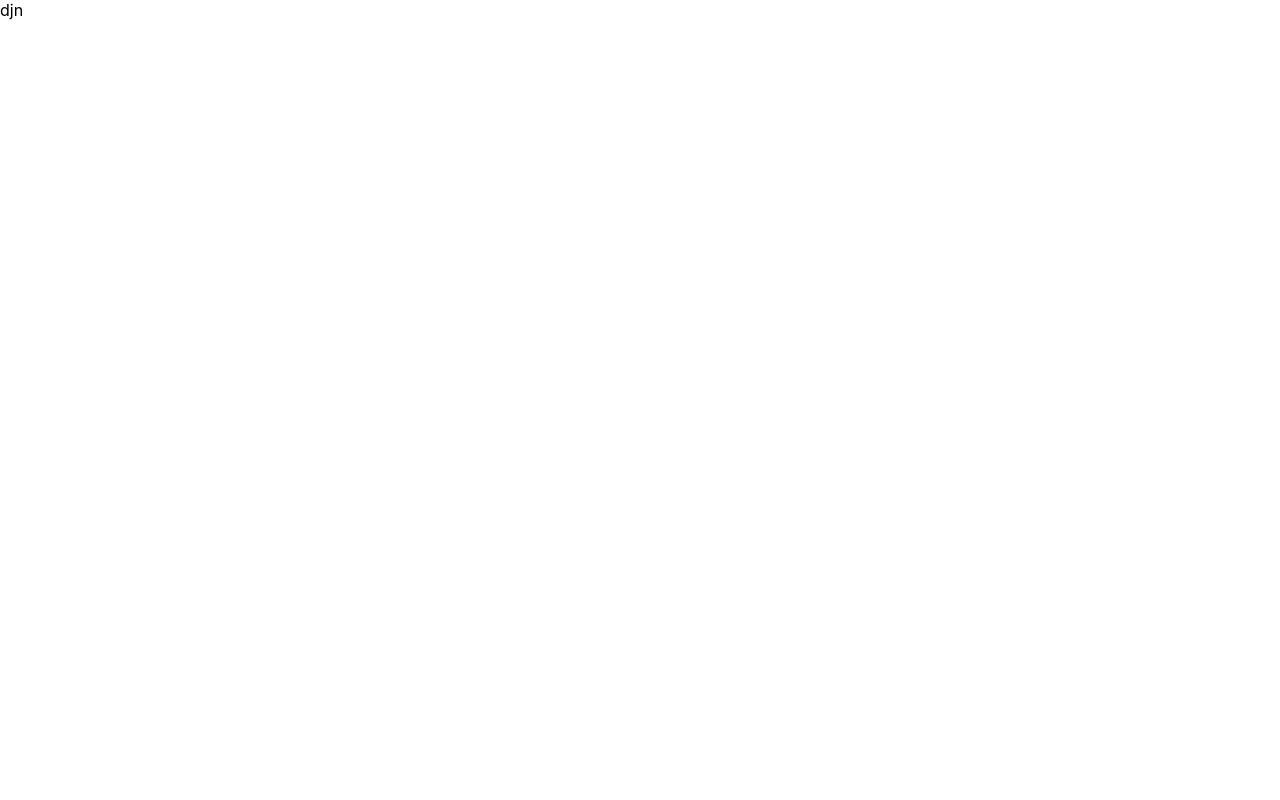
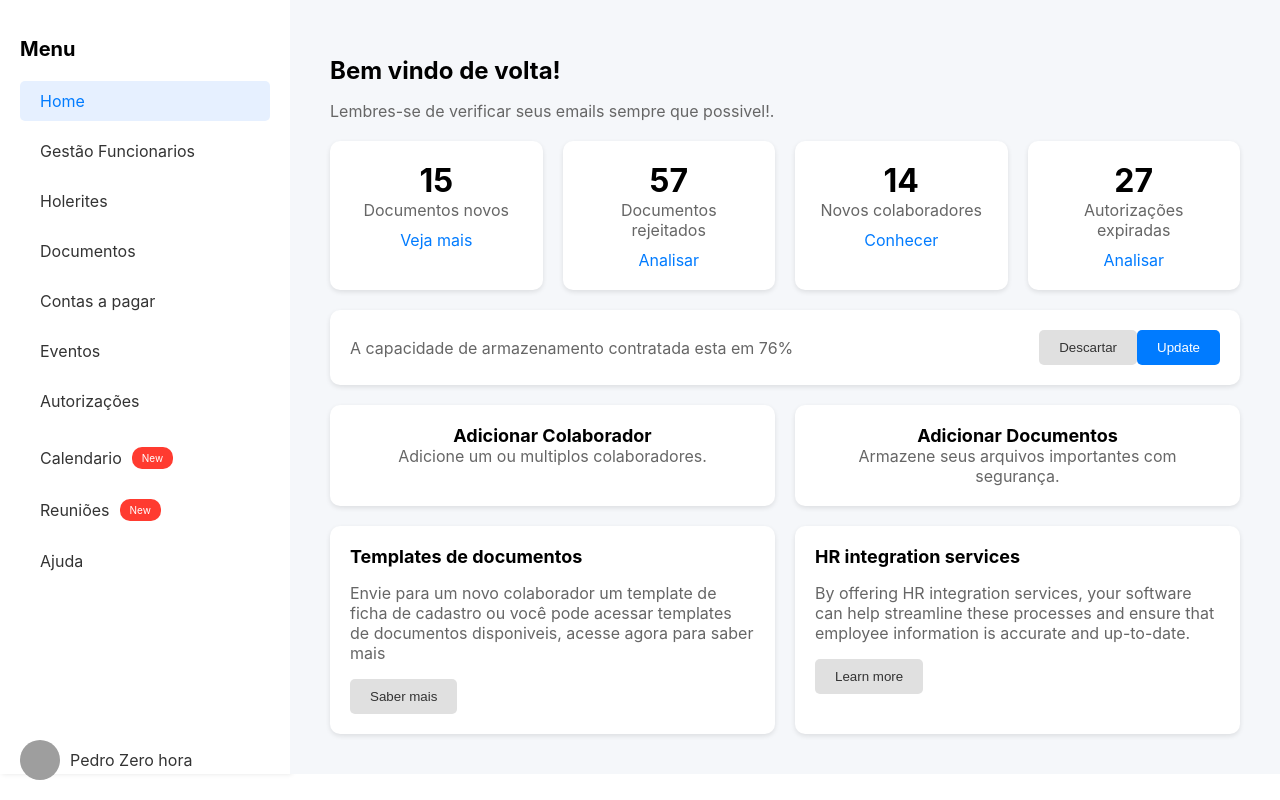
Before and after one commit to KauaFernandes1/RH.Plataform, a React (Create React App) app in the folder plataform/: page /home in a window 1280 px wide. Built offline with nearby package versions, Linux system fonts and the light colour scheme; grey boxes are pictures that could not be loaded.

Commit message:
add new structure for home-section

```diff
--- a/plataform/src/components/pages/home.js
+++ b/plataform/src/components/pages/home.js
@@ -1,11 +1,350 @@
+// App.js
+import React from 'react';
+import styled from 'styled-components';
 
+const Container = styled.div`
+  display: flex;
+  height: auto;
+`;
 
+const Sidebar = styled.div`
+  width: 250px;
+  background-color: #ffffff;
+  padding: 20px;
+  box-shadow: 2px 0 5px rgba(0, 0, 0, 0.1);
+`;
 
-const Home = () => {
-    return (
-        <div>djn</div>
-    )
-}
+const SidebarHeader = styled.h2`
+  font-size: 20px;
+  margin-bottom: 20px;
+`;
 
+const SidebarList = styled.ul`
+  list-style: none;
+  padding: 0;
+`;
 
-export default Home;
+const SidebarItem = styled.li`
+  margin-bottom: 10px;
+`;
+
+const SidebarLink = styled.a`
+  text-decoration: none;
+  color: #333;
+  display: flex;
+  align-items: center;
+  padding: 10px;
+  border-radius: 5px;
+  &:hover,
+  &.active {
+    background-color: #e6f0ff;
+    color: #007bff;
+  }
+`;
+
+const SidebarIcon = styled.i`
+  margin-right: 10px;
+`;
+
+const BottomSection = styled.div`
+  position: absolute;
+  bottom: 20px;
+  width: 210px;
+`;
+
+const BottomLink = styled.a`
+  display: flex;
+  align-items: center;
+  text-decoration: none;
+  color: #333;
+`;
+
+const ProfileImage = styled.img`
+  border-radius: 50%;
+  margin-right: 10px;
+`;
+
+const Notification = styled.i`
+  margin-left: auto;
+  color: #ff3b30;
+`;
+
+const MainContent = styled.div`
+  flex: 1;
+  padding: 40px;
+  background-color: #f5f7fa;
+`;
+
+const MainHeader = styled.h1`
+  font-size: 24px;
+  margin-bottom: 10px;
+`;
+
+const MainText = styled.p`
+  color: #666;
+  margin-bottom: 20px;
+`;
+
+const Stats = styled.div`
+  display: flex;
+  gap: 20px;
+  margin-bottom: 20px;
+`;
+
+const Stat = styled.div`
+  background-color: #ffffff;
+  padding: 20px;
+  border-radius: 10px;
+  flex: 1;
+  text-align: center;
+  box-shadow: 0 2px 5px rgba(0, 0, 0, 0.1);
+`;
+
+const StatHeader = styled.h2`
+  font-size: 32px;
+  margin: 0;
+`;
+
+const StatText = styled.p`
+  margin: 0;
+  color: #666;
+`;
+
+const StatLink = styled.a`
+  display: block;
+  margin-top: 10px;
+  color: #007bff;
+  text-decoration: none;
+`;
+
+const NotificationBox = styled.div`
+  background-color: #ffffff;
+  padding: 20px;
+  border-radius: 10px;
+  margin-bottom: 20px;
+  box-shadow: 0 2px 5px rgba(0, 0, 0, 0.1);
+  display: flex;
+  justify-content: space-between;
+  align-items: center;
+`;
+
+const NotificationText = styled.p`
+  margin: 0;
+  color: #666;
+`;
+
+const NotificationButton = styled.button`
+  background-color: #007bff;
+  color: #ffffff;
+  border: none;
+  padding: 10px 20px;
+  border-radius: 5px;
+  cursor: pointer;
+  &.dismiss {
+    background-color: #e0e0e0;
+    color: #333;
+  }
+`;
+
+const QuickActions = styled.div`
+  display: flex;
+  gap: 20px;
+  margin-bottom: 20px;
+`;
+
+const Action = styled.div`
+  background-color: #ffffff;
+  padding: 20px;
+  border-radius: 10px;
+  flex: 1;
+  text-align: center;
+  box-shadow: 0 2px 5px rgba(0, 0, 0, 0.1);
+`;
+
+const ActionHeader = styled.h3`
+  margin: 0;
+  font-size: 18px;
+`;
+
+const ActionText = styled.p`
+  margin: 0;
+  color: #666;
+`;
+
+const TakeALook = styled.div`
+  display: flex;
+  gap: 20px;
+`;
+
+const Item = styled.div`
+  background-color: #ffffff;
+  padding: 20px;
+  border-radius: 10px;
+  flex: 1;
+  box-shadow: 0 2px 5px rgba(0, 0, 0, 0.1);
+`;
+
+const ItemHeader = styled.h3`
+  margin: 0;
+  font-size: 18px;
+`;
+
+const ItemText = styled.p`
+  color: #666;
+`;
+
+const ItemButton = styled.button`
+  background-color: #e0e0e0;
+  color: #333;
+  border: none;
+  padding: 10px 20px;
+  border-radius: 5px;
+  cursor: pointer;
+  &:hover {
+    background-color: #d0d0d0;
+  }
+`;
+
+const NewBadge = styled.span`
+  background-color: #ff3b30;
+  color: #ffffff;
+  padding: 5px 10px;
+  border-radius: 10px;
+  font-size: 10px;
+  margin-left: 10px;
+`;
+
+const App = () => {
+  return (
+    <Container>
+      <Sidebar>
+        <SidebarHeader>Menu</SidebarHeader>
+        <SidebarList>
+          <SidebarItem>
+            <SidebarLink className="active" href="#">
+              <SidebarIcon className="fas fa-home" /> Home
+            </SidebarLink>
+          </SidebarItem>
+          <SidebarItem>
+            <SidebarLink href="#">
+              <SidebarIcon className="fas fa-building" /> Gestão Funcionarios
+            </SidebarLink>
+          </SidebarItem>
+          <SidebarItem>
+            <SidebarLink href="#">
+              <SidebarIcon className="fas fa-shield-alt" /> Holerites
+            </SidebarLink>
+          </SidebarItem>
+          <SidebarItem>
+            <SidebarLink href="#">
+              <SidebarIcon className="fas fa-user" /> Documentos
+            </SidebarLink>
+          </SidebarItem>
+          <SidebarItem>
+            <SidebarLink href="#">
+              <SidebarIcon className="fas fa-car" /> Contas a pagar
+            </SidebarLink>
+          </SidebarItem>
+          <SidebarItem>
+            <SidebarLink href="#">
+              <SidebarIcon className="fas fa-id-card" /> Eventos
+            </SidebarLink>
+          </SidebarItem>
+          <SidebarItem>
+            <SidebarLink href="#">
+              <SidebarIcon className="fas fa-check-circle" /> Autorizações
+            </SidebarLink>
+          </SidebarItem>
+
+        </SidebarList>
+        <SidebarList>
+          <SidebarItem>
+            <SidebarLink href="#">
+              <SidebarIcon className="fas fa-tasks" /> Calendario <NewBadge>New</NewBadge>
+            </SidebarLink>
+          </SidebarItem>
+          <SidebarItem>
+            <SidebarLink href="#">
+              <SidebarIcon className="fas fa-road" /> Reuniões <NewBadge>New</NewBadge>
+            </SidebarLink>
+          </SidebarItem>
+
+          <SidebarItem>
+            <SidebarLink href="#">
+              <SidebarIcon className="fas fa-question-circle" /> Ajuda
+            </SidebarLink>
+          </SidebarItem>
+        </SidebarList>
+        <BottomSection>
+          <BottomLink href="#">
+            <ProfileImage
+              alt="User profile picture"
+              height="40"
+              src="https://storage.googleapis.com/a1aa/image/YkneXa9TX9QaBKwOSGxAIU8LteHF9N5XVXpvpZsENUjgjXrTA.jpg"
+              width="40"
+            />
+            Pedro Zero hora
+            <Notification className="fas fa-bell" />
+          </BottomLink>
+        </BottomSection>
+      </Sidebar>
+      <MainContent>
+        <MainHeader>Bem vindo de volta!</MainHeader>
+        <MainText>Lembres-se de verificar seus emails sempre que possivel!.</MainText>
+        <Stats>
+          <Stat>
+            <StatHeader>15</StatHeader>
+            <StatText>Documentos novos</StatText>
+            <StatLink href="#">Veja mais</StatLink>
+          </Stat>
+          <Stat>
+            <StatHeader>57</StatHeader>
+            <StatText>Documentos rejeitados</StatText>
+            <StatLink href="#">Analisar</StatLink>
+          </Stat>
+          <Stat>
+            <StatHeader>14</StatHeader>
+            <StatText>Novos colaboradores</StatText>
+            <StatLink href="#">Conhecer</StatLink>
+          </Stat>
+          <Stat>
+            <StatHeader>27</StatHeader>
+            <StatText>Autorizações expiradas</StatText>
+            <StatLink href="#">Analisar</StatLink>
+          </Stat>
+        </Stats>
+        <NotificationBox>
+          <NotificationText>A capacidade de armazenamento contratada esta em 76%</NotificationText>
+          <div>
+            <NotificationButton className="dismiss">Descartar</NotificationButton>
+            <NotificationButton>Update</NotificationButton>
+          </div>
+        </NotificationBox>
+        <QuickActions>
+          <Action>
+            <ActionHeader>Adicionar Colaborador</ActionHeader>
+            <ActionText>Adicione um ou multiplos colaboradores.</ActionText>
+          </Action>
+          <Action>
+            <ActionHeader>Adicionar Documentos</ActionHeader>
+            <ActionText>Armazene seus arquivos importantes com segurança.</ActionText>
+          </Action>
+        </QuickActions>
+        <TakeALook>
+          <Item>
+            <ItemHeader>Templates de documentos</ItemHeader>
+            <ItemText>Envie para um novo colaborador um template de ficha de cadastro ou você pode acessar templates de documentos disponiveis, acesse agora para saber mais</ItemText>
+            <ItemButton>Saber mais</ItemButton>
+          </Item>
+          <Item>
+            <ItemHeader>HR integration services</ItemHeader>
+            <ItemText>By offering HR integration services, your software can help streamline these processes and ensure that employee information is accurate and up-to-date.</ItemText>
+            <ItemButton>Learn more</ItemButton>
+          </Item>
+        </TakeALook>
+      </MainContent>
+    </Container>
+  );
+};
+
+export default App;
```
Also changed, not shown: plataform/src/components/atoms/Icon.js (added, +8 -0 lines), plataform/src/components/atoms/buttons.js (+12 -0 lines), plataform/src/components/atoms/text.js (added, +9 -0 lines), plataform/src/components/atoms/input.js (line endings or trailing spaces).
